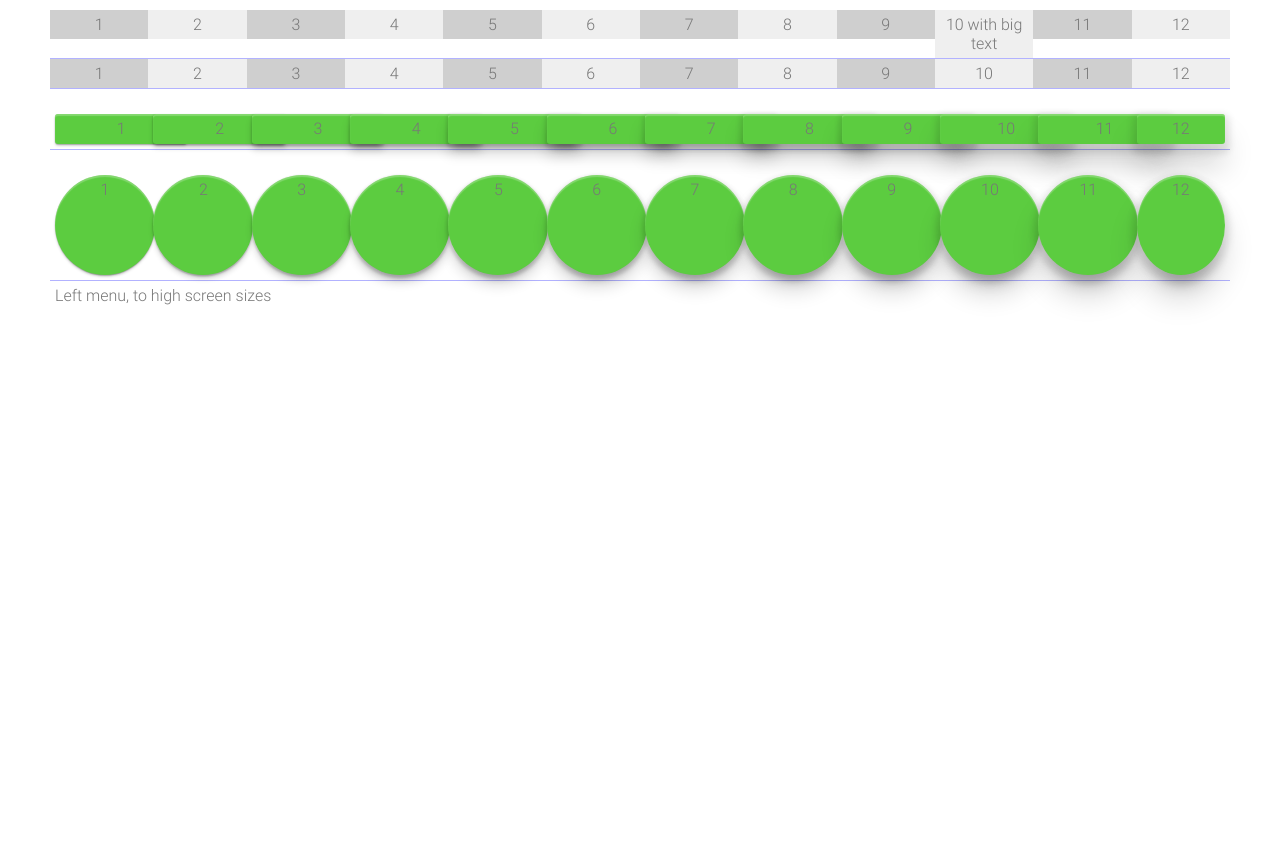
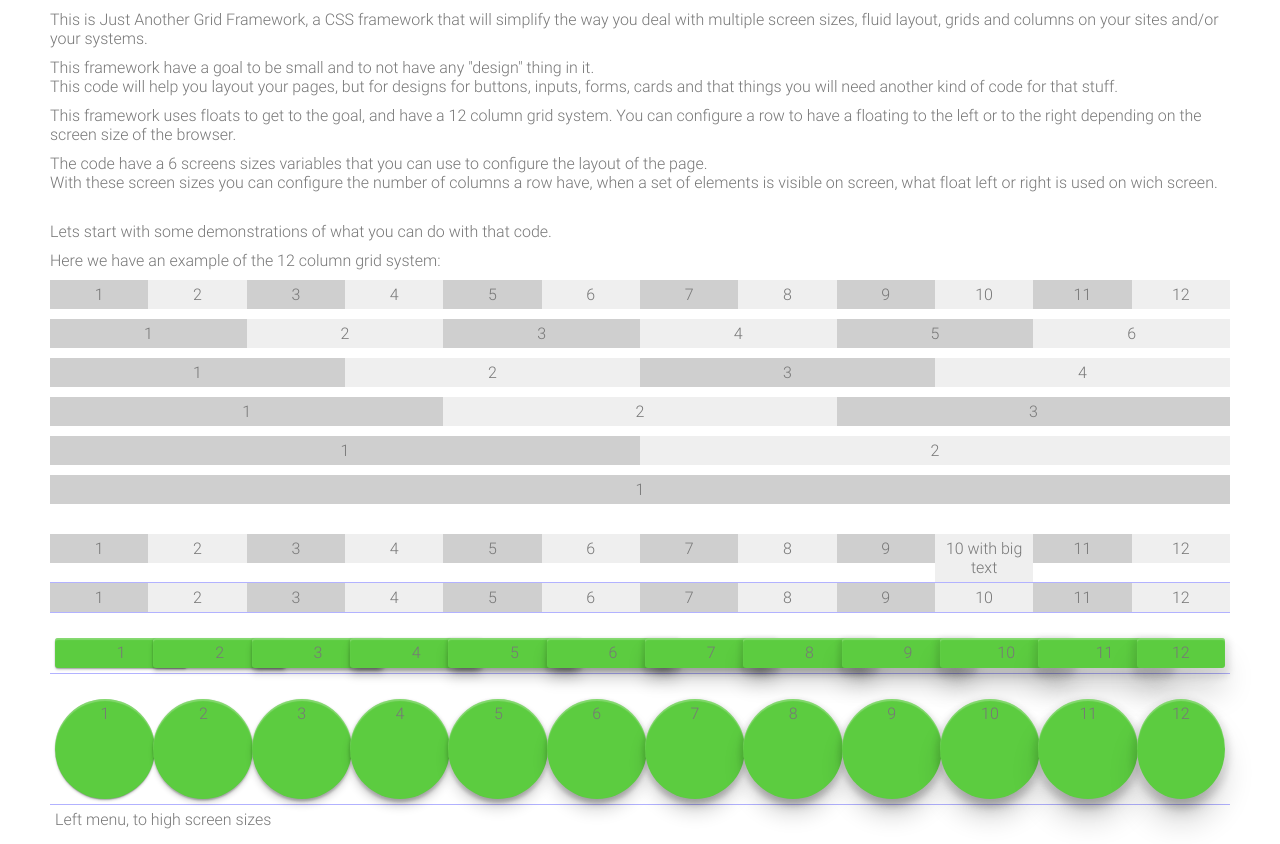
Before and after one commit to rcheruti/css_grid, a website: page www/index.html in a window 1280 px wide. Before the commit the page ends 800 px from the top, so only its background shows below. Drawn offline with Linux system fonts and the light colour scheme.

Commit message:
Start to create the site of documentation.

```diff
--- a/src/css/normal/estilos.less
+++ b/src/css/normal/estilos.less
@@ -30,6 +30,29 @@
   font-weight:bold
 }
 
+/* General styles: */
+
+.listras .col{
+  text-align: center;
+
+  &:nth-of-type(even){
+    background: #efefef;
+  }
+  &:nth-of-type(odd){
+    background: #cfcfcf;
+  }
+}
+p{
+  margin: 0 0 10px;
+}
+
+/* Examples styles: */
+.full12Column{
+  .row{
+    margin: 0 0 10px;
+  }
+}
+
 
 .grade{
   .row{
@@ -39,16 +62,7 @@
       border-bottom: none;
     }
   }
-  .listras .col{
-    text-align: center;
 
-    &:nth-of-type(even){
-      background: #efefef;
-    }
-    &:nth-of-type(odd){
-      background: #cfcfcf;
-    }
-  }
   .sombras{
     margin: 20px 0 0;
 
--- a/www/cssNormal.css
+++ b/www/cssNormal.css
@@ -19,20 +19,28 @@
   font-style: normal;
   font-weight: bold;
 }
+/* General styles: */
+.listras .col {
+  text-align: center;
+}
+.listras .col:nth-of-type(even) {
+  background: #efefef;
+}
+.listras .col:nth-of-type(odd) {
+  background: #cfcfcf;
+}
+p {
+  margin: 0 0 10px;
+}
+/* Examples styles: */
+.full12Column .row {
+  margin: 0 0 10px;
+}
 .grade .row {
   border-bottom: 1px solid rgba(0, 0, 255, 0.3);
 }
 .grade .row:last-of-type {
   border-bottom: none;
-}
-.grade .listras .col {
-  text-align: center;
-}
-.grade .listras .col:nth-of-type(even) {
-  background: #efefef;
-}
-.grade .listras .col:nth-of-type(odd) {
-  background: #cfcfcf;
 }
 .grade .sombras {
   margin: 20px 0 0;
--- a/www/index.html
+++ b/www/index.html
@@ -3,16 +3,119 @@
   <head>
     <title>CSS Framework 1</title>
     <meta charset="UTF-8">
-    <meta name="viewport" content="width=device-width, initial-scale=1.0">
+    <meta name="viewport" content="width=device-width, initial-scale=1.0, max-scale=3.0, min-scale=0.5">
 
     <style>*,body,html,ul{padding:0;margin:0}*{-webkit-tap-highlight-color:transparent;border:none;background:0 0;opacity:1;box-sizing:border-box;outline:0}body,html{-webkit-touch-callout:none;-webkit-text-size-adjust:none;-webkit-user-select:text;width:100%;height:100%;font-family:Roboto;font-weight:lighter;color:#777}body{background-position-x:center;background-position-y:-10px;background-size:144px auto}a{text-decoration:none}ul{list-style:none}</style>
     <link rel="stylesheet" type="text/css" href="cssFramework.css" />
     <link rel="stylesheet" type="text/css" href="cssNormal.css" />
   </head>
   <body>
-    <header>
+    <header id="menu">
+  <nav>
 
+
+    <div class="menuDesk">
+      <ul>
+        <li> <a href="#"></a> </li>
+      </ul>
+    </div>
+
+
+    <div class="menuCel">
+
+    </div>
+
+  </nav>
 </header>
+    <div class="content">
+      <section class="introduction">
+
+
+  <div class="container description">
+    <p>
+      This is Just Another Grid Framework, a CSS framework that will
+      simplify the way you deal with multiple screen sizes, fluid layout,
+      grids and columns on your sites and/or your systems.
+    </p>
+    <p>
+      This framework have a goal to be small and to not have any "design" thing
+      in it. <br>
+      This code will help you layout your pages, but for designs for buttons, inputs,
+      forms, cards and that things you will need another kind of code for that stuff.
+    </p>
+    <p>
+      This framework uses floats to get to the goal, and have a 12 column
+      grid system. You can configure a row to have a floating to the left
+      or to the right depending on the screen size of the browser.
+    </p>
+    <p>
+      The code have a 6 screens sizes variables that you can use to configure
+      the layout of the page. <br/>
+      With these screen sizes you can configure the number of columns a row have,
+      when a set of elements is visible on screen, what float left or right is used
+      on wich screen.
+    </p>
+  </div>
+
+</section>
+      <section class="full12Column">
+
+  <div class="container description">
+    <p>
+      Lets start with some demonstrations of what you can do with that code.
+    </p>
+    <p>
+      Here we have an example of the 12 column grid system:
+    </p>
+
+    <div class="row listras">
+      <div class="col s1">1</div>
+      <div class="col s1">2</div>
+      <div class="col s1">3</div>
+      <div class="col s1">4</div>
+
+      <div class="col s1">5</div>
+      <div class="col s1">6</div>
+      <div class="col s1">7</div>
+      <div class="col s1">8</div>
+
+      <div class="col s1">9</div>
+      <div class="col s1">10</div>
+      <div class="col s1">11</div>
+      <div class="col s1">12</div>
+    </div>
+    <div class="row listras">
+      <div class="col s2">1</div>
+      <div class="col s2">2</div>
+      <div class="col s2">3</div>
+
+      <div class="col s2">4</div>
+      <div class="col s2">5</div>
+      <div class="col s2">6</div>
+    </div>
+    <div class="row listras">
+      <div class="col s3">1</div>
+      <div class="col s3">2</div>
+      <div class="col s3">3</div>
+      <div class="col s3">4</div>
+    </div>
+    <div class="row listras">
+      <div class="col s4">1</div>
+      <div class="col s4">2</div>
+      <div class="col s4">3</div>
+    </div>
+    <div class="row listras">
+      <div class="col s6">1</div>
+      <div class="col s6">2</div>
+    </div>
+    <div class="row listras">
+      <div class="col s12">1</div>
+    </div>
+
+  </div>
+
+</section>
+    </div>
     <div class="contentMiddle">
       <section class="grade">
 
```
Also changed, not shown: src/css/framework/CSS.less (+51 -69 lines), src/index.html (+5 -1 lines), src/paginas/full12Column.html (added, +57 -0 lines), src/paginas/introduction.html (added, +30 -0 lines), src/paginas/menu.html (+15 -1 lines), src/paginas/problems.html (added, +10 -0 lines), www/cssFramework.css (+35 -9 lines), www/cssNormal.min.css.
